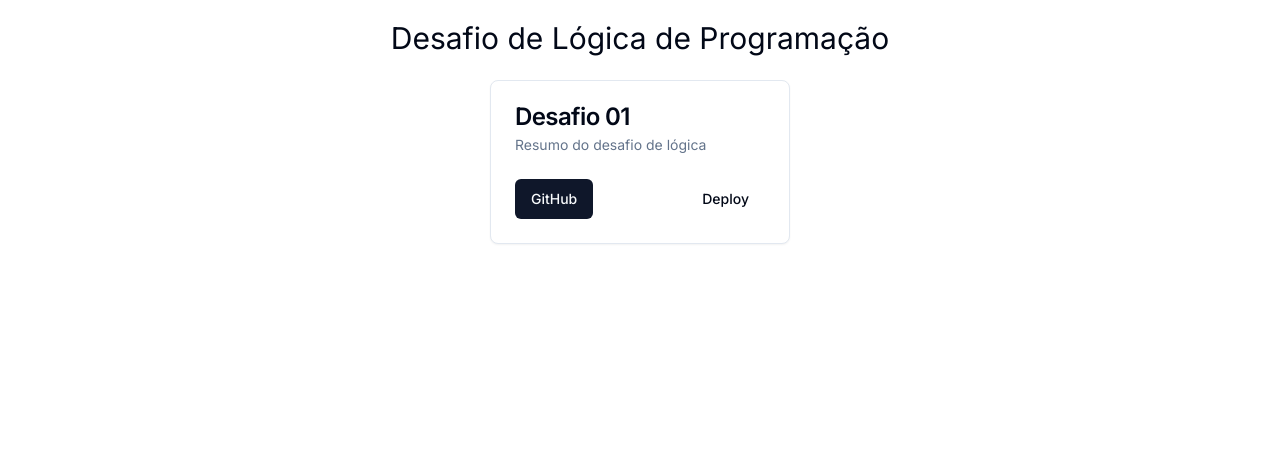
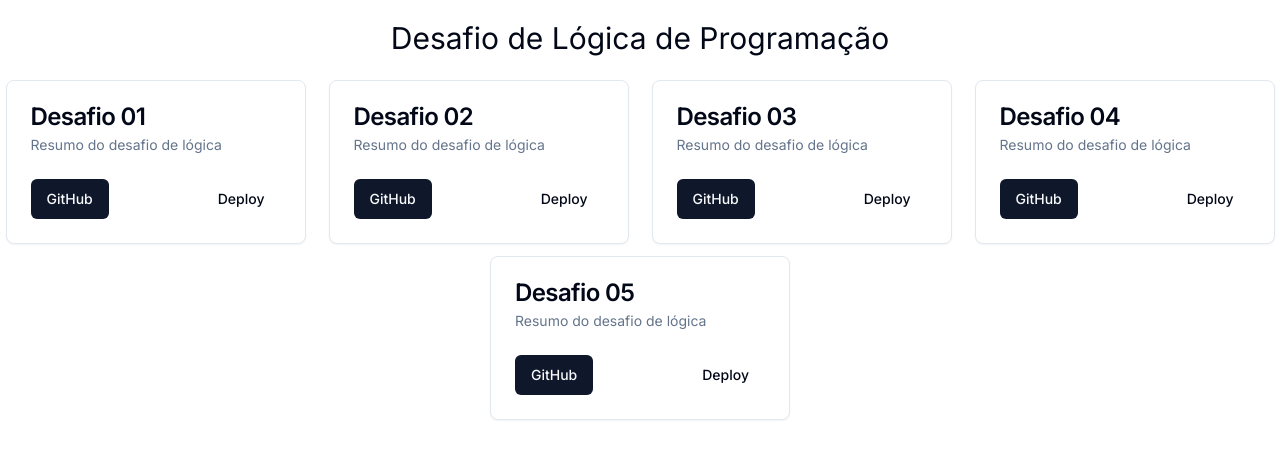
Before and after one commit to darioreisjr/desafiodelogicadeprogramacao, a Next.js app: page / in a window 1280 px wide. Shown: the top 458 px of the page. Built offline with nearby package versions, Linux system fonts and the light colour scheme.

Commit message:
feat:challenge 4 completed

```diff
--- /dev/null
+++ b/src/app/(routes)/desafio-4/page.tsx
@@ -0,0 +1,84 @@
+"use client"
+
+import { useState } from "react"
+
+import { Button } from "@/components/ui/button"
+import { Input } from "@/components/ui/input"
+import { Label } from "@/components/ui/label"
+import { RefreshCcw } from "lucide-react"
+
+export default function Desafio4() {
+  const [primeiroNumero, setPrimeiroNumero] = useState(0);
+  const [segundoNumero, setSegundoNumero] = useState(0);
+  const [resultado, setResultado] = useState(0);
+
+  const somar: (e: React.ChangeEvent<HTMLInputElement>) => void = (e) => {
+    e.preventDefault();
+    setResultado(primeiroNumero + segundoNumero)
+  }
+
+
+  const refreshPage = () => {
+    window.location.reload()
+  };
+
+  return (
+    <div className="flex justify-center items-center flex-col">
+      <h1 className="text-2xl mt-7 mb-7">Desafio 04</h1>
+      <p className="text-base text-justify m-4">
+        Desenvolva um algoritmo que leia dois números inteiros e mostre o somatório entre eles.<br />
+        Ex: <br />
+        Digite um valor: 8 <br />
+        Digite outro valor: 5 <br />
+        A Soma entre 8 e 5 é igual a 13.
+      </p>
+
+      <div
+        className="w-[320px] min-h-[300px] md:w-[600px] xl:w-[1000px] pt-3 pb-3 border-2 flex items-center justify-center"
+      >
+        <form>
+          <Label className=" text-base">
+            Digite um valor
+          </Label>
+          <Input
+            className="w-[300] max-w-[600px] mb-4 mt-4"
+            type="number"
+            min={0}
+            value={primeiroNumero}
+            onChange={(e) => setPrimeiroNumero(Number(e.target.value))}
+          />
+          <Label className=" text-base">
+            Digite outro valor
+          </Label>
+          <Input
+            className="w-[300] max-w-[600px] mb-4 mt-4"
+            type="number"
+            min={0}
+            value={segundoNumero}
+            onChange={(e) => setSegundoNumero(Number(e.target.value))}
+          />
+          <Button type="submit" variant={"secondary"} size={"lg"} onClick={somar}>
+            Enviar
+          </Button>
+          {resultado === 0 ? (
+            <></>
+          ) : (
+            <div className="flex flex-col items-center justify-center gap-4">
+              <p className="md:text-2xl text-justify p-4">A Soma entre <span className="font-bold">{primeiroNumero}</span> e <span className="font-bold">{segundoNumero}</span>  é igual a <span className="font-bold">{resultado}</span></p>
+              <Button variant={"outline"} size={"icon"} onClick={refreshPage}>
+                <RefreshCcw />
+              </Button>
+            </div>
+          )}
+
+
+
+
+
+        </form>
+
+
+      </div>
+    </div>
+  )
+}
--- a/src/app/page.tsx
+++ b/src/app/page.tsx
@@ -41,8 +41,107 @@ export default function Home() {
             </Button>
           </CardFooter>
         </Card>
+        <Card className="w-[400px] md:w-[300px]">
+          <CardHeader>
+            <CardTitle>Desafio 02</CardTitle>
+            <CardDescription>Resumo do desafio de lógica</CardDescription>
+          </CardHeader>
+          <CardFooter className="flex justify-between">
+            <Button>
+              <Link
+                href="https://github.com/darioreisjr/desafiodelogicadeprogramacao/tree/main/src/app/(routes)/desafio-2"
+                target="_blank"
+              >
+                GitHub
+              </Link>
+            </Button>
+            <Button
+              variant="ghost"
+            >
+              <Link
+                href="/desafio-2"
+              >
+                Deploy
+              </Link>
+            </Button>
+          </CardFooter>
+        </Card>
+        <Card className="w-[400px] md:w-[300px]">
+          <CardHeader>
+            <CardTitle>Desafio 03</CardTitle>
+            <CardDescription>Resumo do desafio de lógica</CardDescription>
+          </CardHeader>
+          <CardFooter className="flex justify-between">
+            <Button>
+              <Link
+                href="https://github.com/darioreisjr/desafiodelogicadeprogramacao/tree/main/src/app/(routes)/desafio-3"
+                target="_blank"
+              >
+                GitHub
+              </Link>
+            </Button>
+            <Button
+              variant="ghost"
+            >
+              <Link
+                href="/desafio-3"
+              >
+                Deploy
+              </Link>
+            </Button>
+          </CardFooter>
+        </Card>
+        <Card className="w-[400px] md:w-[300px]">
+          <CardHeader>
+            <CardTitle>Desafio 04</CardTitle>
+            <CardDescription>Resumo do desafio de lógica</CardDescription>
+          </CardHeader>
+          <CardFooter className="flex justify-between">
+            <Button>
+              <Link
+                href="https://github.com/darioreisjr/desafiodelogicadeprogramacao/tree/main/src/app/(routes)/desafio-4"
+                target="_blank"
+              >
+                GitHub
+              </Link>
+            </Button>
+            <Button
+              variant="ghost"
+            >
+              <Link
+                href="/desafio-4"
+              >
+                Deploy
+              </Link>
+            </Button>
+          </CardFooter>
+        </Card>
+        <Card className="w-[400px] md:w-[300px]">
+          <CardHeader>
+            <CardTitle>Desafio 05</CardTitle>
+            <CardDescription>Resumo do desafio de lógica</CardDescription>
+          </CardHeader>
+          <CardFooter className="flex justify-between">
+            <Button>
+              <Link
+                href="https://github.com/darioreisjr/desafiodelogicadeprogramacao/tree/main/src/app/(routes)/desafio-5"
+                target="_blank"
+              >
+                GitHub
+              </Link>
+            </Button>
+            <Button
+              variant="ghost"
+            >
+              <Link
+                href="/desafio-5"
+              >
+                Deploy
+              </Link>
+            </Button>
+          </CardFooter>
+        </Card>
       </div>
-
     </>
   )
 }
```
